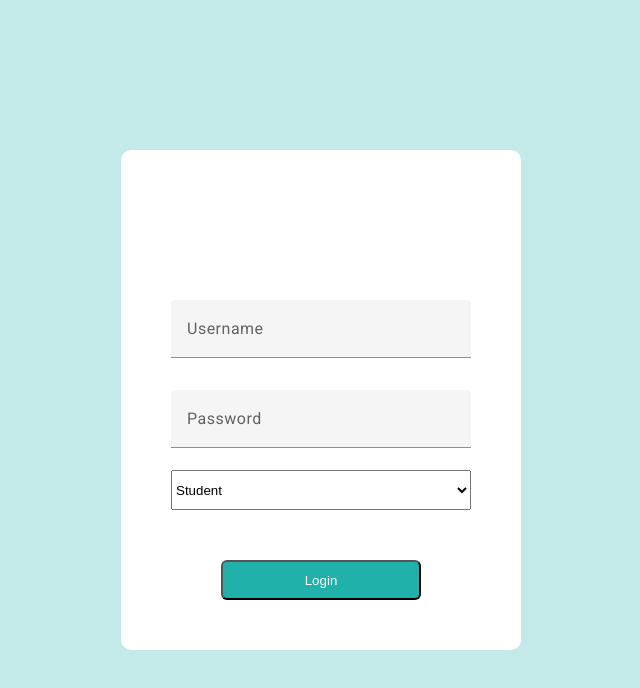
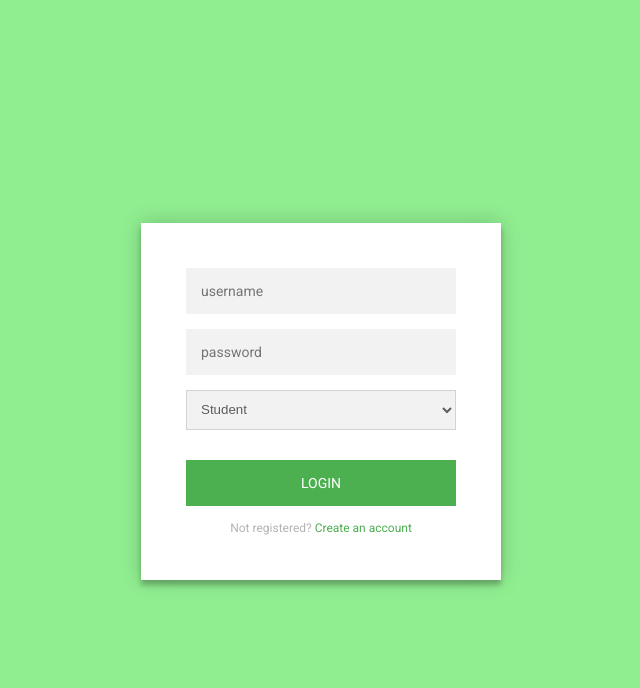
Before and after one commit to BestHackathon/AiDojoFE, an Angular app: page /login in a window 1280 px wide. Shown: the top 688 px of the page, without its empty margins (319-959 px from the left). Built offline with nearby package versions, Linux system fonts and the light colour scheme.

Commit message:
update course page

```diff
--- a/src/app/core/auth/components/login-page/login-page.component.html
+++ b/src/app/core/auth/components/login-page/login-page.component.html
@@ -1,20 +1,21 @@
-<div class="login-box">
-    <mat-form-field class="example-full-width">
-        <mat-label>Username</mat-label>
-        <input matInput placeholder="Ex. User" value="">
-      </mat-form-field>
-      <mat-form-field class="example-full-width">
-        <mat-label>Password</mat-label>
-        <input type="password" matInput placeholder="Ex. Pizza" value="">
-      </mat-form-field>
-
-
-        <select   [(ngModel)]="selectedRole">
-            <option value="1" >Select role</option>
-            <option value="student" selected>Student</option>
-            <option value="teacher">Teacher</option>
-
-          </select>
-
-    <button class="login-submit" (click)="login()">Login</button>
+<div class="login-page">
+  <div class="form">
+    <form class="register-form">
+      <input type="text" placeholder="name"/>
+      <input type="password" placeholder="password"/>
+      <input type="text" placeholder="email address"/>
+      <button>create</button>
+      <p class="message">Already registered? <a href="#">Sign In</a></p>
+    </form>
+    <form class="login-form">
+      <input type="text" placeholder="username"/>
+      <input type="password" placeholder="password"/>
+      <select name="selectedRole" id="selectedRole" [(ngModel)]="selectedRole">
+        <option value="student" selected>Student</option>
+        <option value="teacher">Teacher</option>
+      </select>
+      <button (click)="login()">login</button>
+      <p class="message">Not registered? <a href="#">Create an account</a></p>
+    </form>
+  </div>
 </div>
--- a/src/app/core/auth/components/login-page/login-page.component.scss
+++ b/src/app/core/auth/components/login-page/login-page.component.scss
@@ -1,57 +1,124 @@
+@import url(https://fonts.googleapis.com/css?family=Roboto:300);
+
+
 :host {
-    display: flex;
     width: 100%;
     height: 100vh;
-    background-color: rgb(195, 233, 233);
+    display: flex;
+    background-color: lightgreen;
     align-items: center;
     justify-content: center;
-    .login-box {
-        background-color: white;
-        display: flex;
-        flex-direction: column;
-        align-items: center;
-        width: 400px;
-        height: 500px;
-        border-radius: 10px;
-        :nth-child(1) {
-            margin-top: 150px;
-            width: 300px;
-            height: 80px;
-            //margin-bottom: 20px;
-        }
-        :nth-child(2){
-            margin-top: 10px;
-            width: 300px;
-            height: 80px;
-        }
-        input {
-            width: 300px;
-            height: 40px;
-            margin-bottom: 20px;
-        }
-        :nth-child(3) {
-            width: 300px;
-            height: 40px;
-        }
-        select {
-            width: 300px;
-            height: 40px;
-            margin-bottom: 30px;
-            //margin-top: 300px;
-            option {
-                height: 30px;
-            }
-        }
-        .login-submit {
-            margin-top: 20px;
-            width: 200px;
-            height: 40px;
-            border-radius: 6px;
-            background-color: lightseagreen;
-            color: white;
-            display: flex;
-            align-items: center;
-            justify-content: center;
+}
+.login-page {
+  width: 360px;
+  padding: 8% 0 0;
+  margin: auto;
+}
+.form {
+  position: relative;
+  z-index: 1;
+  background: #FFFFFF;
+  max-width: 360px;
+  margin: 0 auto 100px;
+  padding: 45px;
+  text-align: center;
+  box-shadow: 0 0 20px 0 rgba(0, 0, 0, 0.2), 0 5px 5px 0 rgba(0, 0, 0, 0.24);
+}
+.form input {
+  font-family: "Roboto", sans-serif;
+  outline: 0;
+  background: #f2f2f2;
+  width: 100%;
+  border: 0;
+  margin: 0 0 15px;
+  padding: 15px;
+  box-sizing: border-box;
+  font-size: 14px;
+}
+.form select {
+    width: 100%;
+    height: 40px;
+    margin-bottom: 30px;
+    padding-left: 10px;
+
+    background: #f2f2f2;
+    color: #5e5d5d;
+    border: 1px solid lightgray;
+    option {
+        margin-left: 20px;
+        p {
+            margin-left: 20px;
         }
     }
+
 }
+.form button {
+  font-family: "Roboto", sans-serif;
+  text-transform: uppercase;
+  outline: 0;
+  background: #4CAF50;
+  width: 100%;
+  border: 0;
+  padding: 15px;
+  color: #FFFFFF;
+  font-size: 14px;
+  -webkit-transition: all 0.3 ease;
+  transition: all 0.3 ease;
+  cursor: pointer;
+}
+.form button:hover,.form button:active,.form button:focus {
+  background: #43A047;
+}
+.form .message {
+  margin: 15px 0 0;
+  color: #b3b3b3;
+  font-size: 12px;
+}
+.form .message a {
+  color: #4CAF50;
+  text-decoration: none;
+}
+.form .register-form {
+  display: none;
+}
+.container {
+  position: relative;
+  z-index: 1;
+  max-width: 300px;
+  margin: 0 auto;
+}
+.container:before, .container:after {
+  content: "";
+  display: block;
+  clear: both;
+}
+.container .info {
+  margin: 50px auto;
+  text-align: center;
+}
+.container .info h1 {
+  margin: 0 0 15px;
+  padding: 0;
+  font-size: 36px;
+  font-weight: 300;
+  color: #1a1a1a;
+}
+.container .info span {
+  color: #4d4d4d;
+  font-size: 12px;
+}
+.container .info span a {
+  color: #000000;
+  text-decoration: none;
+}
+.container .info span .fa {
+  color: #EF3B3A;
+}
+body {
+  background: #76b852; /* fallback for old browsers */
+  background: rgb(141,194,111);
+  background: linear-gradient(90deg, rgba(141,194,111,1) 0%, rgba(118,184,82,1) 50%);
+  font-family: "Roboto", sans-serif;
+  -webkit-font-smoothing: antialiased;
+  -moz-osx-font-smoothing: grayscale;
+}
--- a/src/app/features/student-dashboard/pages/student-courses-page/student-course-card/student-course-card.component.scss
+++ b/src/app/features/student-dashboard/pages/student-courses-page/student-course-card/student-course-card.component.scss
@@ -41,7 +41,7 @@
 }
 :host:hover {
     cursor: pointer;
-        background-color: rgb(169, 225, 204);
+        background-color: rgb(204, 247, 231);
     border-radius: 10px;
 
 
--- a/src/app/features/student-dashboard/pages/student-courses-page/student-courses-page.component.html
+++ b/src/app/features/student-dashboard/pages/student-courses-page/student-courses-page.component.html
@@ -6,17 +6,17 @@
 </div>
 <div class="courses-grid">
     <app-student-course-card [imageUrl]="'https://c4.wallpaperflare.com/wallpaper/722/662/336/samsung-galaxy-polyart-pastel-wallpaper-thumb.jpg'" [courseName]="'Vjestacka inteligencija'" [courseAuthor]="'Amila Akagic'" routerLink="course"></app-student-course-card>
-    <app-student-course-card [imageUrl]="'https://c4.wallpaperflare.com/wallpaper/722/662/336/samsung-galaxy-polyart-pastel-wallpaper-thumb.jpg'" [courseName]="'Logicki Dizajn'" [courseAuthor]="'Novica Nosovic'"></app-student-course-card>
-    <app-student-course-card [imageUrl]="'https://c4.wallpaperflare.com/wallpaper/722/662/336/samsung-galaxy-polyart-pastel-wallpaper-thumb.jpg'" [courseName]="'Logicki Dizajn'" [courseAuthor]="'Novica Nosovic'"></app-student-course-card>
-    <app-student-course-card [imageUrl]="'https://c4.wallpaperflare.com/wallpaper/722/662/336/samsung-galaxy-polyart-pastel-wallpaper-thumb.jpg'" [courseName]="'Logicki Dizajn'" [courseAuthor]="'Novica Nosovic'"></app-student-course-card>
-    <app-student-course-card [imageUrl]="'https://c4.wallpaperflare.com/wallpaper/722/662/336/samsung-galaxy-polyart-pastel-wallpaper-thumb.jpg'" [courseName]="'Logicki Dizajn'" [courseAuthor]="'Novica Nosovic'"></app-student-course-card>
-    <app-student-course-card [imageUrl]="'https://c4.wallpaperflare.com/wallpaper/722/662/336/samsung-galaxy-polyart-pastel-wallpaper-thumb.jpg'" [courseName]="'Logicki Dizajn'" [courseAuthor]="'Novica Nosovic'"></app-student-course-card>
-    <app-student-course-card [imageUrl]="'https://c4.wallpaperflare.com/wallpaper/722/662/336/samsung-galaxy-polyart-pastel-wallpaper-thumb.jpg'" [courseName]="'Logicki Dizajn'" [courseAuthor]="'Novica Nosovic'"></app-student-course-card>
-    <app-student-course-card [imageUrl]="'https://c4.wallpaperflare.com/wallpaper/722/662/336/samsung-galaxy-polyart-pastel-wallpaper-thumb.jpg'" [courseName]="'Logicki Dizajn'" [courseAuthor]="'Novica Nosovic'"></app-student-course-card>
-    <app-student-course-card [imageUrl]="'https://c4.wallpaperflare.com/wallpaper/722/662/336/samsung-galaxy-polyart-pastel-wallpaper-thumb.jpg'" [courseName]="'Logicki Dizajn'" [courseAuthor]="'Novica Nosovic'"></app-student-course-card>
-    <app-student-course-card [imageUrl]="'https://c4.wallpaperflare.com/wallpaper/722/662/336/samsung-galaxy-polyart-pastel-wallpaper-thumb.jpg'" [courseName]="'Logicki Dizajn'" [courseAuthor]="'Novica Nosovic'"></app-student-course-card>
-    <app-student-course-card [imageUrl]="'https://c4.wallpaperflare.com/wallpaper/722/662/336/samsung-galaxy-polyart-pastel-wallpaper-thumb.jpg'" [courseName]="'Logicki Dizajn'" [courseAuthor]="'Novica Nosovic'"></app-student-course-card>
-    <app-student-course-card [imageUrl]="'https://c4.wallpaperflare.com/wallpaper/722/662/336/samsung-galaxy-polyart-pastel-wallpaper-thumb.jpg'" [courseName]="'Logicki Dizajn'" [courseAuthor]="'Novica Nosovic'"></app-student-course-card>
+    <app-student-course-card [imageUrl]="'https://img.freepik.com/free-vector/prickly-juniper-branch-beige-gray-minimal-background_53876-113047.jpg'" [courseName]="'Logicki Dizajn'" [courseAuthor]="'Novica Nosovic'"></app-student-course-card>
+    <app-student-course-card [imageUrl]="'https://assets.hongkiat.com/uploads/beautiful-minimalist-desktop-wallpapers/4k/original/01.jpg?3'" [courseName]="'Racunarske arhitekture'" [courseAuthor]="'Novica Nosovic'"></app-student-course-card>
+    <app-student-course-card [imageUrl]="'https://i0.wp.com/backgroundabstract.com/wp-content/uploads/edd/2021/09/White-abstract-background-wallpaper-illustration-e1656162692761.jpg?resize=1000%2C750&ssl=1'" [courseName]="'Tehnike programiranja'" [courseAuthor]="'Zeljko Juric'"></app-student-course-card>
+    <app-student-course-card [imageUrl]="'https://png.pngtree.com/background/20230411/original/pngtree-abstract-background-minimalist-pastel-color-soft-vector-picture-image_2387112.jpg'" [courseName]="'Uvod u programiranje'" [courseAuthor]="'Vedran Ljuboviv'"></app-student-course-card>
+    <app-student-course-card [imageUrl]="'https://encrypted-tbn0.gstatic.com/images?q=tbn:ANd9GcQWxMqeEfI0F2qz94DawQDwP6nOiCAHA73GLA&usqp=CAU'" [courseName]="'Vjerovatnoca i statistika'" [courseAuthor]="'Amra Delic'"></app-student-course-card>
+    <app-student-course-card [imageUrl]="'https://images.rawpixel.com/image_social_landscape/cHJpdmF0ZS9sci9pbWFnZXMvd2Vic2l0ZS8yMDIyLTA1L3Y5NDQtYmItMTYtam9iNTk4LmpwZw.jpg'" [courseName]="'Linearna algebra'" [courseAuthor]="'Amra Delic'"></app-student-course-card>
+    <app-student-course-card [imageUrl]="'https://images5.alphacoders.com/132/1323577.png'" [courseName]="'Inzinjerska matematika 1'" [courseAuthor]="'Zenan Sabanac'"></app-student-course-card>
+    <app-student-course-card [imageUrl]="'https://images.pexels.com/videos/9150545/3d-3d-render-abstract-airy-9150545.jpeg?auto=compress&cs=tinysrgb&dpr=1&w=500'" [courseName]="'Inzinjerska matematika 2'" [courseAuthor]="'Zenan Sabanac'"></app-student-course-card>
+    <app-student-course-card [imageUrl]="'https://images.rawpixel.com/image_800/cHJpdmF0ZS9sci9pbWFnZXMvd2Vic2l0ZS8yMDIyLTA1L3Y4ODAtdGVjaGktMDgtZ18xLmpwZw.jpg'" [courseName]="'Inzinjerska fizika 1'" [courseAuthor]="'Dijana Dujak'"></app-student-course-card>
+    <app-student-course-card [imageUrl]="'https://i0.wp.com/backgroundabstract.com/wp-content/uploads/edd/2022/03/vecteezy_abstract-background-vector_6793307-e1656011028842.jpg?resize=1000%2C750&ssl=1'" [courseName]="'Web tehnologije'" [courseAuthor]="'Vensada Okanovic'"></app-student-course-card>
+    <app-student-course-card [imageUrl]="'https://images.rawpixel.com/image_800/cHJpdmF0ZS9sci9pbWFnZXMvd2Vic2l0ZS8yMDIyLTA1L3AtNDQ4LXBhaS0wNjMtZXllLmpwZw.jpg'" [courseName]="'Softver inzinjering'" [courseAuthor]="'Novica Nosovic'"></app-student-course-card>
 
 
 
```
Also changed, not shown: src/app/features/student-dashboard/pages/student-courses-page/student-course-item-page/student-course-item-page.component.html (+22 -22 lines).
